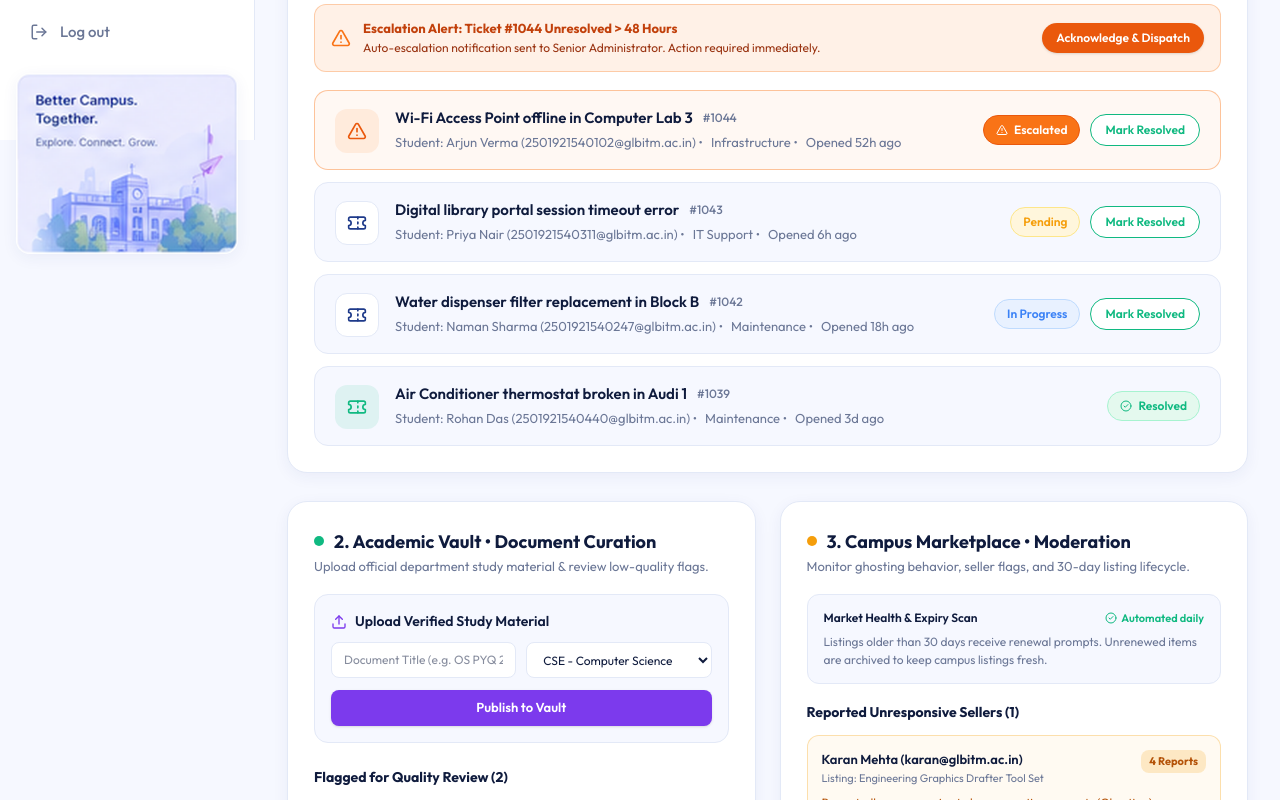
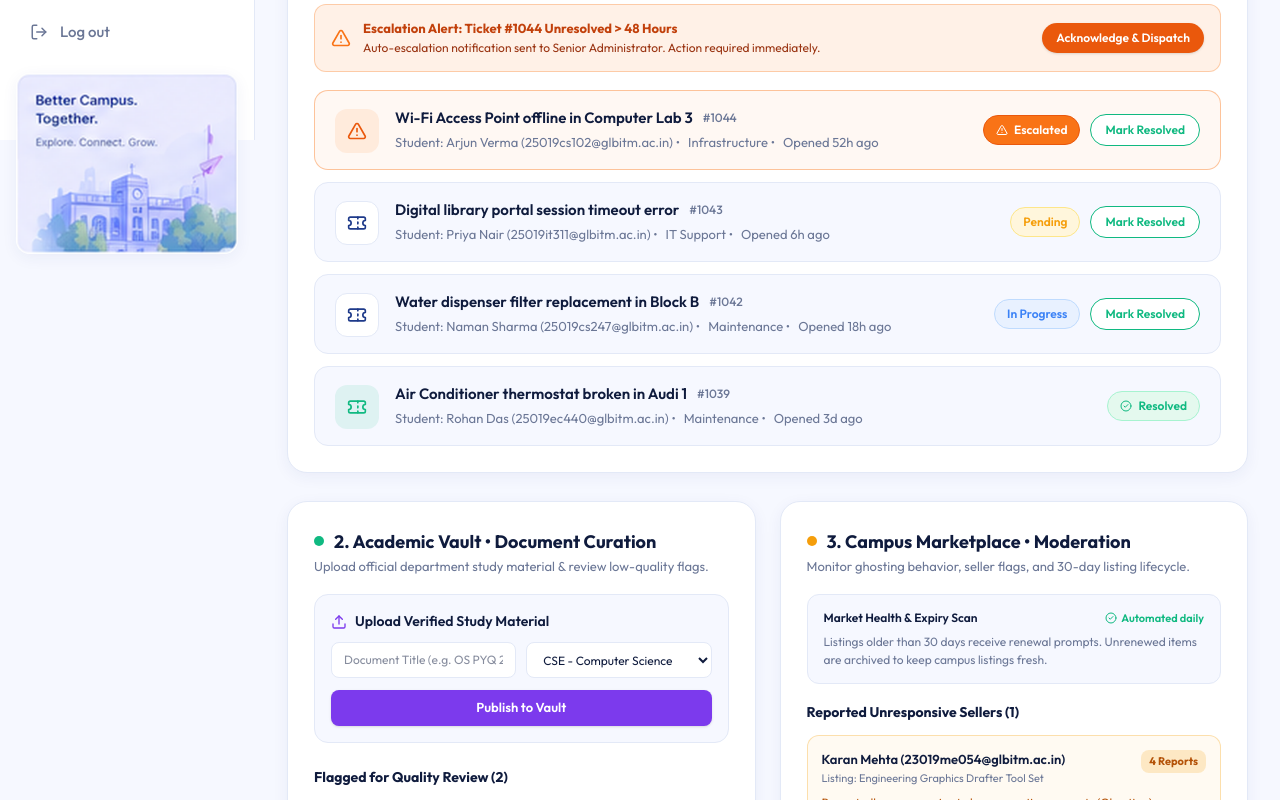
Before and after one commit to Ethereal-Eclipse/CampusCore, a Next.js app: page /dashboard/admin in a window 1280 px wide. Shown: the part 660-1460 px from the top of the page. Built offline with nearby package versions, Linux system fonts and the light colour scheme; no server answers; sample sign-in values are in the browser's storage.

Commit message:
fix(auth): support college email format and student academic batch

```diff
--- a/src/app/dashboard/admin/page.tsx
+++ b/src/app/dashboard/admin/page.tsx
@@ -30,7 +30,7 @@ export default async function AdminDashboardPage() {
   const dummyMasterTickets: TicketData[] = [
     {
       id: "#1044",
-      student: "Arjun Verma (2501921540102@glbitm.ac.in)",
+      student: "Arjun Verma (25019cs102@glbitm.ac.in)",
       title: "Wi-Fi Access Point offline in Computer Lab 3",
       category: "Infrastructure",
       age: "52h ago",
@@ -39,7 +39,7 @@ export default async function AdminDashboardPage() {
     },
     {
       id: "#1043",
-      student: "Priya Nair (2501921540311@glbitm.ac.in)",
+      student: "Priya Nair (25019it311@glbitm.ac.in)",
       title: "Digital library portal session timeout error",
       category: "IT Support",
       age: "6h ago",
@@ -48,7 +48,7 @@ export default async function AdminDashboardPage() {
     },
     {
       id: "#1042",
-      student: "Naman Sharma (2501921540247@glbitm.ac.in)",
+      student: "Naman Sharma (25019cs247@glbitm.ac.in)",
       title: "Water dispenser filter replacement in Block B",
       category: "Maintenance",
       age: "18h ago",
@@ -57,7 +57,7 @@ export default async function AdminDashboardPage() {
     },
     {
       id: "#1039",
-      student: "Rohan Das (2501921540440@glbitm.ac.in)",
+      student: "Rohan Das (25019ec440@glbitm.ac.in)",
       title: "Air Conditioner thermostat broken in Audi 1",
       category: "Maintenance",
       age: "3d ago",
@@ -70,7 +70,7 @@ export default async function AdminDashboardPage() {
     {
       id: "vault-302",
       title: "Data Structures Hand-written Notes (Unit 4)",
-      uploadedBy: "rahul@glbitm.ac.in",
+      uploadedBy: "24019cs088@glbitm.ac.in",
       branch: "CSE",
       semester: "Sem 3",
       flagReason: "Incomplete pages and blurry scan quality",
@@ -79,7 +79,7 @@ export default async function AdminDashboardPage() {
     {
       id: "vault-119",
       title: "Operating Systems Old Syllabus PYQs 2018",
-      uploadedBy: "anjali@glbitm.ac.in",
+      uploadedBy: "24019it142@glbitm.ac.in",
       branch: "IT",
       semester: "Sem 4",
       flagReason: "Outdated 2018 syllabus curriculum",
@@ -91,7 +91,7 @@ export default async function AdminDashboardPage() {
     {
       id: "user-884",
       seller: "Karan Mehta",
-      email: "karan@glbitm.ac.in",
+      email: "23019me054@glbitm.ac.in",
       listing: "Engineering Graphics Drafter Tool Set",
       reports: 4,
       reason: "Repeatedly unresponsive to buyer meeting requests (Ghosting)",
--- a/src/app/dashboard/profile/page.tsx
+++ b/src/app/dashboard/profile/page.tsx
@@ -1,5 +1,6 @@
 import { getServerSession } from "next-auth"
 import { authOptions } from "@/lib/auth"
+import { getAcademicBatch } from "@/lib/student"
 
 export const instant = false
 
@@ -7,9 +8,10 @@ export default async function ProfilePage() {
   const session = await getServerSession(authOptions)
 
   const name = session?.user?.name || "Student"
-  const email = session?.user?.email || "student@glbitm.ac.in"
+  const email = session?.user?.email || "25019cs247@glbitm.ac.in"
   const image = session?.user?.image
   const role = session?.user?.role || "student"
+  const academicBatch = getAcademicBatch(email)
 
   return (
     <div className="flex flex-col gap-[20px]">
@@ -53,6 +55,10 @@ export default async function ProfilePage() {
           </h3>
           <ul className="flex flex-col gap-[12px] text-[14px] text-[var(--color-ink)]">
             <li className="flex justify-between pb-[12px] border-b border-[var(--color-line)]">
+              <span className="text-[var(--color-mut)]">Academic Batch</span>
+              <span className="font-semibold">{academicBatch}</span>
+            </li>
+            <li className="flex justify-between pb-[12px] border-b border-[var(--color-line)]">
               <span className="text-[var(--color-mut)]">Current Semester</span>
               <span className="font-semibold">-</span>
             </li>
--- a/src/app/login/page.tsx
+++ b/src/app/login/page.tsx
@@ -12,7 +12,7 @@ function LoginForm() {
   const callbackUrl = searchParams.get("callbackUrl") || "/dashboard"
 
   const [devName, setDevName] = useState("Naman Sharma")
-  const [devEmail, setDevEmail] = useState("naman@glbitm.ac.in")
+  const [devEmail, setDevEmail] = useState("25019cs247@glbitm.ac.in")
   const [devRole, setDevRole] = useState<"student" | "admin">("student")
   const [isLoading, setIsLoading] = useState(false)
   const [showDevPanel, setShowDevPanel] = useState(false)
@@ -37,7 +37,7 @@ function LoginForm() {
     setIsLoading(true)
     signIn("credentials", {
       name: role === "admin" ? "Admin User" : "Naman Sharma",
-      email: role === "admin" ? "admin@glbitm.ac.in" : "naman@glbitm.ac.in",
+      email: role === "admin" ? "admin@glbitm.ac.in" : "25019cs247@glbitm.ac.in",
       role,
       callbackUrl,
     })
--- a/src/lib/auth.ts
+++ b/src/lib/auth.ts
@@ -33,7 +33,7 @@ export const authOptions: NextAuthOptions = {
         email: {
           label: "Email",
           type: "text",
-          placeholder: "student@glbitm.ac.in",
+          placeholder: "25019cs247@glbitm.ac.in",
         },
         role: { label: "Role", type: "text", placeholder: "student" },
       },
--- /dev/null
+++ b/src/lib/student.ts
@@ -0,0 +1,8 @@
+export function getAcademicBatch(email?: string | null): string {
+  if (!email) return "-"
+  const clean = email.trim().toLowerCase()
+  const match = clean.match(/^(\d{2})\d{3}[a-z]{2}\d{3}@glbitm\.ac\.in$/)
+  if (!match) return "-"
+  const startYear = 2000 + parseInt(match[1], 10)
+  return `${startYear} - ${startYear + 4}`
+}
```
